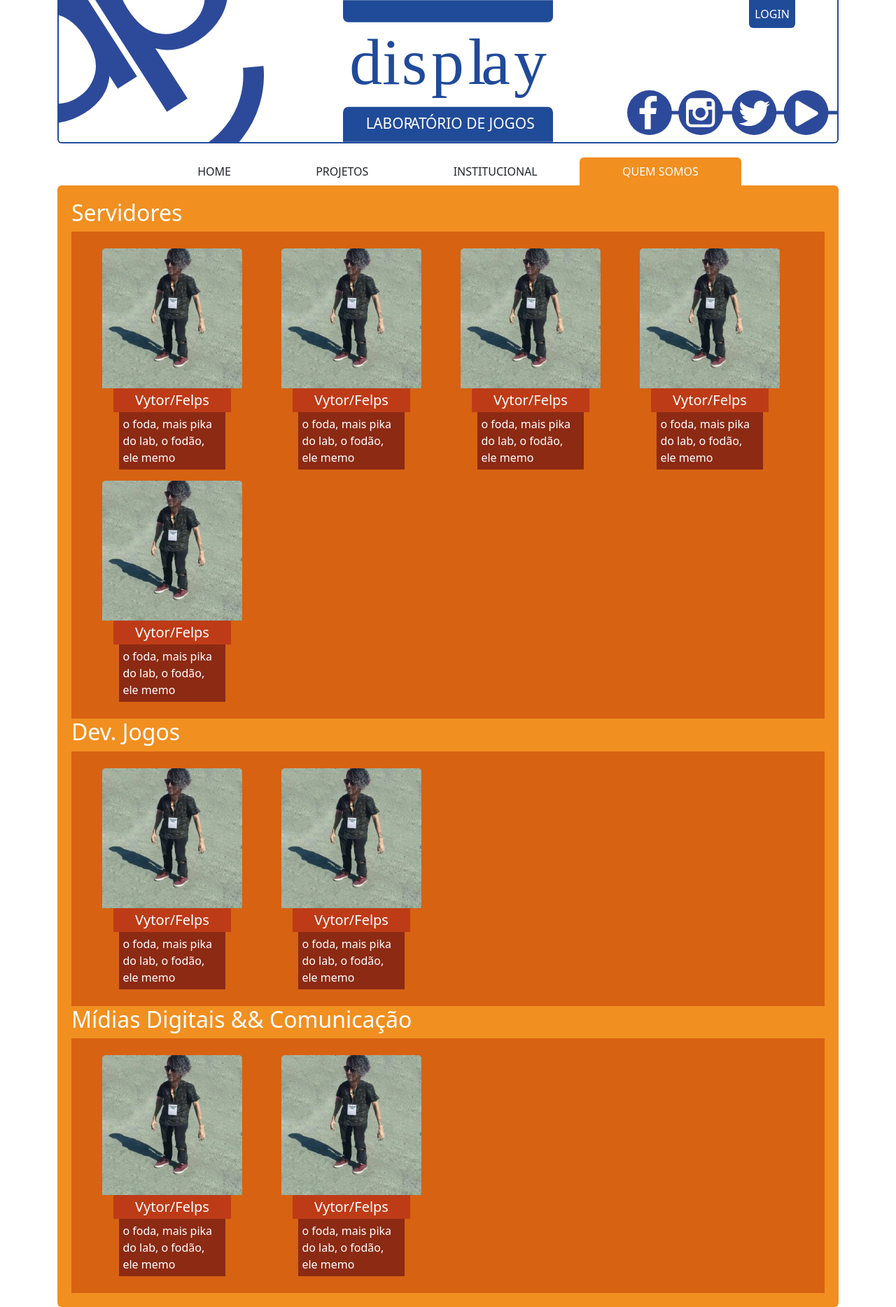
After one commit to vytorrennan/Site-do-Display-Lab, a Flask app: page /sobre in a window 1280 px wide. The commit adds this page. Shown: the whole page at 70% size. Run offline with Flask 3, Linux system fonts and the light colour scheme.

Commit message:
Terminado pagina sobre

```diff
--- a/app.py
+++ b/app.py
@@ -14,6 +14,10 @@ def projetos():
 def institucional():
     return render_template("institucional.html")
 
+@app.route("/sobre")
+def sobre():
+    return render_template("sobre.html")
+
 
 if __name__ == "__main__":
     app.run(debug=True)
--- /dev/null
+++ b/static/css/sobre.css
@@ -0,0 +1,59 @@
+:root {
+    --projetosColor: #f18f20;
+}
+
+#sobreNav {
+    background-color: var(--projetosColor);
+    color: white !important;
+}
+
+#content {
+    background-color: var(--projetosColor);
+}
+
+.integrantesCategoria {
+    --integrantesCategoriaColorBackground: #d76212;
+    background-color: var(--integrantesCategoriaColorBackground);
+    padding: 1em;
+    display: flex;
+    flex-wrap: wrap;
+}
+
+.integrantesCategoria > div {
+    display: flex;
+    align-items: center;
+}
+
+.integrantesCategoria * {
+    margin: 0px;
+    padding: 0px;
+}
+
+.card {
+    border: 0px;
+    background-color: var(--integrantesCategoriaColorBackground);
+}
+
+.card > img{
+    width: 200px;
+}
+
+.card-body {
+    width: 70%;
+    display: flex;
+    flex-direction: column;
+    align-items: center;
+}
+
+.tituloCard {
+    background-color: #be3b17;
+    text-align: center;
+    padding: 5px 1em;
+    width: 100%;
+}
+
+.textCard {
+    background-color: #8c2a14;
+    width: 90%;
+    padding: 5px;
+}
--- a/templates/index.html
+++ b/templates/index.html
@@ -32,7 +32,7 @@
         <a class="flex-sm-fill text-sm-center nav-link rounded-0 rounded-top text-dark" id="homeNav" href="{{ url_for('home') }}">HOME</a>
         <a class="flex-sm-fill text-sm-center nav-link rounded-0 rounded-top text-dark" id="projetosNav" href="{{ url_for('projetos') }}">PROJETOS</a>
         <a class="flex-sm-fill text-sm-center nav-link rounded-0 rounded-top text-dark" id="institucionalNav" href="{{ url_for('institucional') }}">INSTITUCIONAL</a>
-        <a class="flex-sm-fill text-sm-center nav-link rounded-0 rounded-top text-dark" id="sobreNav" href="#">QUEM SOMOS</a>
+        <a class="flex-sm-fill text-sm-center nav-link rounded-0 rounded-top text-dark" id="sobreNav" href="{{ url_for('sobre') }}">QUEM SOMOS</a>
       </nav>
 
       <div id="content" class="container rounded">
--- /dev/null
+++ b/templates/sobre.html
@@ -0,0 +1,104 @@
+{% extends "index.html" %}
+
+{% block head %}
+<title>Quem somos</title>
+<link rel="stylesheet" href="{{ url_for('static', filename='css/sobre.css') }}">
+{% endblock %}
+
+{% block content %}
+<div class="categoria">
+    <div class="tituloCategoria w-100 text-white">
+        <h2>Servidores</h2>
+    </div>
+    <div class="integrantesCategoria w-100">
+        <div class="card text-white m-2" style="width: 15rem;">
+            <img src="{{ url_for('static', filename='imgs/sobre/felpsAnao.png') }}" class="card-img-top" alt="...">
+            <div class="card-body">
+              <h5 class="card-title text-align-center tituloCard">Vytor/Felps</h5>
+              <p class="card-text textCard">o foda, mais pika do lab, o fodão, ele memo</p>
+            </div>
+        </div>
+
+        <div class="card text-white m-2" style="width: 15rem;">
+            <img src="{{ url_for('static', filename='imgs/sobre/felpsAnao.png') }}" class="card-img-top" alt="...">
+            <div class="card-body">
+              <h5 class="card-title text-align-center tituloCard">Vytor/Felps</h5>
+              <p class="card-text textCard">o foda, mais pika do lab, o fodão, ele memo</p>
+            </div>
+        </div>
+
+        <div class="card text-white m-2" style="width: 15rem;">
+            <img src="{{ url_for('static', filename='imgs/sobre/felpsAnao.png') }}" class="card-img-top" alt="...">
+            <div class="card-body">
+              <h5 class="card-title text-align-center tituloCard">Vytor/Felps</h5>
+              <p class="card-text textCard">o foda, mais pika do lab, o fodão, ele memo</p>
+            </div>
+        </div>
+
+        <div class="card text-white m-2" style="width: 15rem;">
+            <img src="{{ url_for('static', filename='imgs/sobre/felpsAnao.png') }}" class="card-img-top" alt="...">
+            <div class="card-body">
+              <h5 class="card-title text-align-center tituloCard">Vytor/Felps</h5>
+              <p class="card-text textCard">o foda, mais pika do lab, o fodão, ele memo</p>
+            </div>
+        </div>
+
+        <div class="card text-white m-2" style="width: 15rem;">
+            <img src="{{ url_for('static', filename='imgs/sobre/felpsAnao.png') }}" class="card-img-top" alt="...">
+            <div class="card-body">
+              <h5 class="card-title text-align-center tituloCard">Vytor/Felps</h5>
+              <p class="card-text textCard">o foda, mais pika do lab, o fodão, ele memo</p>
+            </div>
+        </div>
+    </div>
+</div>
+
+<div class="categoria">
+    <div class="tituloCategoria w-100 text-white">
+        <h2>Dev. Jogos</h2>
+    </div>
+    <div class="integrantesCategoria w-100">
+        <div class="card text-white m-2" style="width: 15rem;">
+            <img src="{{ url_for('static', filename='imgs/sobre/felpsAnao.png') }}" class="card-img-top" alt="...">
+            <div class="card-body">
+              <h5 class="card-title text-align-center tituloCard">Vytor/Felps</h5>
+              <p class="card-text textCard">o foda, mais pika do lab, o fodão, ele memo</p>
+            </div>
+        </div>
+
+        <div class="card text-white m-2" style="width: 15rem;">
+            <img src="{{ url_for('static', filename='imgs/sobre/felpsAnao.png') }}" class="card-img-top" alt="...">
+            <div class="card-body">
+              <h5 class="card-title text-align-center tituloCard">Vytor/Felps</h5>
+              <p class="card-text textCard">o foda, mais pika do lab, o fodão, ele memo</p>
+            </div>
+        </div>
+    </div>
+</div>
+
+<div class="categoria">
+    <div class="tituloCategoria w-100 text-white">
+        <h2>Mídias Digitais && Comunicação</h2>
+    </div>
+    <div class="integrantesCategoria w-100">
+        <div class="card text-white m-2" style="width: 15rem;">
+            <img src="{{ url_for('static', filename='imgs/sobre/felpsAnao.png') }}" class="card-img-top" alt="...">
+            <div class="card-body">
+              <h5 class="card-title text-align-center tituloCard">Vytor/Felps</h5>
+              <p class="card-text textCard">o foda, mais pika do lab, o fodão, ele memo</p>
+            </div>
+        </div>
+
+        <div class="card text-white m-2" style="width: 15rem;">
+            <img src="{{ url_for('static', filename='imgs/sobre/felpsAnao.png') }}" class="card-img-top" alt="...">
+            <div class="card-body">
+              <h5 class="card-title text-align-center tituloCard">Vytor/Felps</h5>
+              <p class="card-text textCard">o foda, mais pika do lab, o fodão, ele memo</p>
+            </div>
+        </div>
+    </div>
+</div>
+{% endblock %}
+
+{% block script %}
+{% endblock %}
```
Also changed, not shown: static/imgs/sobre/banner2.svg (added), static/imgs/sobre/felpsAnao.png (added).
